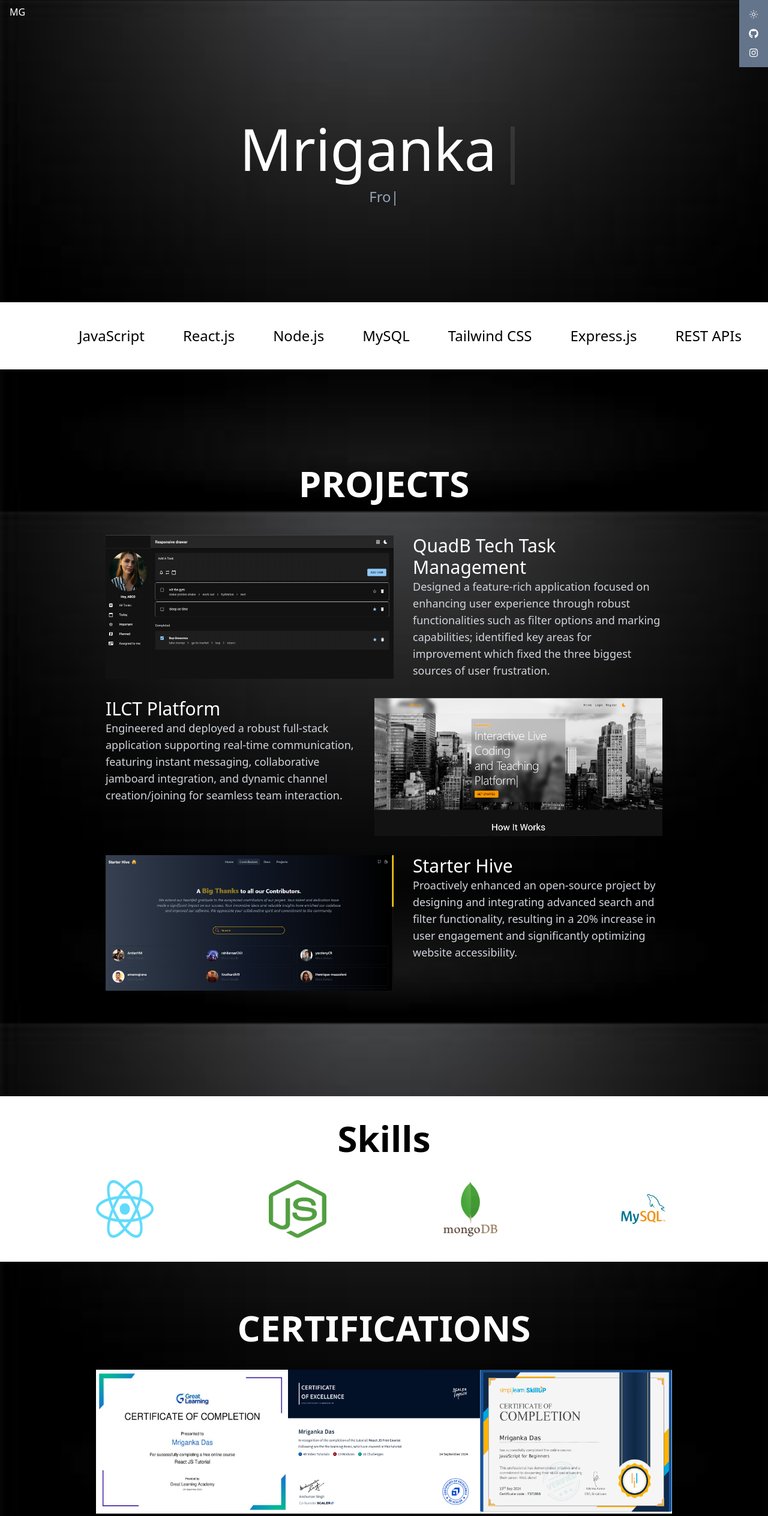
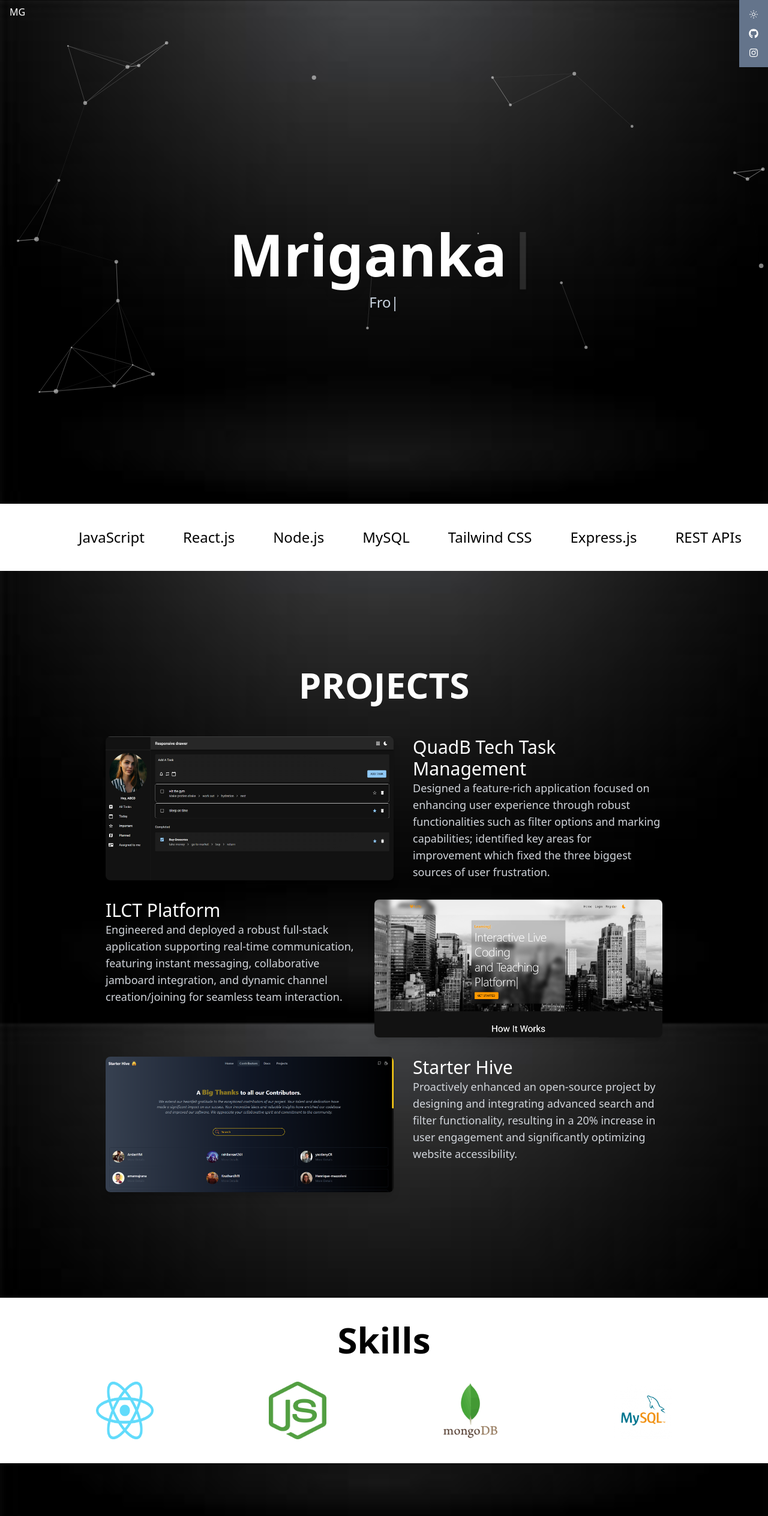
Before and after one commit to turtlebeasts/mriganka-portfolio, a React (Vite) app: page / in a window 1280 px wide. Shown: the top 2528 px of the page at 60% size. Built offline with nearby package versions, Linux system fonts and the light colour scheme.

Commit message:
framer motion animation added

```diff
--- a/package.json
+++ b/package.json
@@ -13,6 +13,9 @@
     "deploy": "gh-pages -d dist"
   },
   "dependencies": {
+    "@tsparticles/react": "^3.0.0",
+    "@tsparticles/slim": "^3.8.1",
+    "framer-motion": "^12.4.2",
     "react": "^18.3.1",
     "react-dom": "^18.3.1",
     "react-icons": "^5.4.0",
--- a/src/components/Achievements.jsx
+++ b/src/components/Achievements.jsx
@@ -4,11 +4,20 @@ import Holopin_2022_10_03 from "../assets/achievements/Holopin-2022-10-03.png";
 import cyberhacktics2020 from "../assets/achievements/cyberhacktics2020.png";
 import deadface2021 from "../assets/achievements/deadface2021.png";
 import deadface2020 from "../assets/achievements/deadface2020.png";
+import { motion } from "framer-motion";
 
 export default function Achievements() {
   return (
     <div className="py-10 md:px-40 bg-white text-black text-center">
-      <h1 className="text-3xl md:text-6xl font-bold py-20">ACHIEVEMENTS</h1>
+      <motion.h1
+        initial={{ opacity: 0, y: -30 }}
+        whileInView={{ opacity: 1, y: 0 }}
+        viewport={{ once: true, amount: 0.2 }}
+        transition={{ duration: 1 }}
+        className="text-3xl md:text-6xl font-bold py-20"
+      >
+        ACHIEVEMENTS
+      </motion.h1>
       <div className="flex items-center space-x-4 flex-col md:flex-row ">
         <img
           src={gateways2023}
--- a/src/components/Certifications.jsx
+++ b/src/components/Certifications.jsx
@@ -1,31 +1,51 @@
+import { motion } from "framer-motion";
 import reactjs from "../assets/certifications/reactjs.png";
 import reactAdvance from "../assets/certifications/reactjsadvance.png";
 import javascript from "../assets/certifications/javascript.png";
 
 export default function Certifications() {
   const certificates = [
-    {
-      name: "ReactJS",
-      image: reactjs,
-    },
-    {
-      name: "ReactJS Advance",
-      image: reactAdvance,
-    },
-    {
-      name: "Javascript ES6",
-      image: javascript,
-    },
+    { name: "ReactJS", image: reactjs },
+    { name: "ReactJS Advance", image: reactAdvance },
+    { name: "Javascript ES6", image: javascript },
   ];
+
   return (
-    <div className="text-white text-center py-10 px-4 md:px-40 ">
-      <h1 className="text-3xl md:text-6xl font-bold py-10">CERTIFICATIONS</h1>
+    <div className="text-white text-center py-10 px-4 md:px-40">
+      <motion.h1
+        initial={{ opacity: 0, y: -50 }}
+        whileInView={{ opacity: 1, y: 0 }}
+        viewport={{ once: true, amount: 0.2 }}
+        transition={{ duration: 0.8 }}
+        className="text-3xl md:text-6xl font-bold py-10"
+      >
+        CERTIFICATIONS
+      </motion.h1>
       <div className="flex flex-col items-center justify-center md:flex-row md:justify-between">
         {certificates.map((item, key) => (
-          <div className="text-center" key={key}>
-            <img src={item.image} alt={item.name} className="w-96 h-60" />
-            <h1 className="text-2xl font-medium py-10">{item.name}</h1>
-          </div>
+          <motion.div
+            key={key}
+            className="text-center"
+            initial={{ opacity: 0, scale: 0.8 }}
+            whileInView={{ opacity: 1, scale: 1 }}
+            viewport={{ once: true, amount: 0.2 }}
+            transition={{ duration: 0.5, delay: key * 0.2 }}
+            whileHover={{ scale: 1.05 }}
+          >
+            <img
+              src={item.image}
+              alt={item.name}
+              className="w-96 h-60 rounded-lg shadow-lg"
+            />
+            <motion.h1
+              className="text-2xl font-medium py-10"
+              initial={{ opacity: 0 }}
+              whileInView={{ opacity: 1 }}
+              transition={{ duration: 0.5, delay: key * 0.3 }}
+            >
+              {item.name}
+            </motion.h1>
+          </motion.div>
         ))}
       </div>
     </div>
--- a/src/components/HeroSection.jsx
+++ b/src/components/HeroSection.jsx
@@ -1,19 +1,64 @@
 import { ReactTyped } from "react-typed";
+import { motion } from "framer-motion";
+import Particles from "@tsparticles/react";
+import { loadSlim } from "@tsparticles/slim";
+import { useCallback } from "react";
+import ParticleBackground from "./ParticleBackground";
 
 export default function HeroSection() {
+  const particlesInit = useCallback(async (engine) => {
+    await loadSlim(engine);
+  }, []);
+
   return (
-    <div className="text-white py-40 flex flex-col justify-center items-center space-y-4">
-      <h1 className="text-6xl md:text-8xl">
+    <div className="relative h-screen flex flex-col justify-center items-center space-y-4  overflow-hidden">
+      {/* Particle Background */}
+      {/* <Particles
+        id="tsparticles"
+        init={particlesInit}
+        options={{
+          particles: {
+            number: { value: 60 },
+            color: { value: "#ffffff" },
+            shape: { type: "circle" },
+            opacity: { value: 0.5, random: true },
+            size: { value: 3, random: true },
+            move: { speed: 1, direction: "none", outModes: "out" },
+            links: {
+              enable: true,
+              distance: 150,
+              color: "#ffffff",
+              opacity: 0.4,
+            },
+          },
+        }}
+        className="absolute inset-0"
+      /> */}
+
+      <ParticleBackground />
+      {/* Animated Text */}
+      <motion.h1
+        initial={{ opacity: 0, y: -50 }}
+        animate={{ opacity: 1, y: 0 }}
+        transition={{ duration: 1 }}
+        className="text-6xl md:text-8xl font-extrabold text-white drop-shadow-lg"
+      >
         <ReactTyped strings={["Mriganka"]} typeSpeed={40} />
-      </h1>
-      <h4 className="text-2xl text-slate-400">
+      </motion.h1>
+
+      <motion.h4
+        initial={{ opacity: 0, y: 20 }}
+        animate={{ opacity: 1, y: 0 }}
+        transition={{ duration: 1, delay: 0.5 }}
+        className="text-2xl text-slate-300 drop-shadow-lg"
+      >
         <ReactTyped
           strings={["Frontend Developer", "Tester", "Geek/Enthusiast"]}
           typeSpeed={40}
           backSpeed={50}
           loop
         />
-      </h4>
+      </motion.h4>
     </div>
   );
 }
--- /dev/null
+++ b/src/components/ParticleBackground.jsx
@@ -0,0 +1,67 @@
+import { useEffect, useState } from "react";
+import Particles, { initParticlesEngine } from "@tsparticles/react";
+import { loadSlim } from "@tsparticles/slim";
+
+const ParticleBackground = () => {
+  const [init, setInit] = useState(false);
+
+  useEffect(() => {
+    initParticlesEngine(async (engine) => {
+      await loadSlim(engine);
+    }).then(() => {
+      setInit(true);
+    });
+  }, []);
+
+  return (
+    init && (
+      <div className="absolute inset-0 z-0 pointer-events-none">
+        <Particles
+          id="tsparticles"
+          options={{
+            fullScreen: false,
+            fpsLimit: 120,
+            interactivity: {
+              events: {
+                onClick: { enable: true, mode: "push" },
+                onHover: { enable: true, mode: "repulse" },
+                resize: true,
+              },
+              modes: {
+                push: { quantity: 4 },
+                repulse: { distance: 200, duration: 0.4 },
+              },
+            },
+            particles: {
+              color: { value: "#ffffff" },
+              links: {
+                color: "#b3b3b3",
+                distance: 150,
+                enable: true,
+                opacity: 0.5,
+                width: 1,
+              },
+              move: {
+                enable: true,
+                speed: 3,
+                direction: "none",
+                outModes: { default: "out" },
+                straight: false,
+              },
+              number: {
+                value: 80,
+                density: { enable: true, area: 800 },
+              },
+              opacity: { value: 0.5 },
+              shape: { type: "circle" },
+              size: { value: { min: 1, max: 4 } },
+            },
+            detectRetina: true,
+          }}
+        />
+      </div>
+    )
+  );
+};
+
+export default ParticleBackground;
--- a/src/components/ProjectsSection.jsx
+++ b/src/components/ProjectsSection.jsx
@@ -1,3 +1,5 @@
+import { motion } from "framer-motion";
+
 export default function ProjectsSection() {
   const projects = [
     {
@@ -19,26 +21,56 @@ export default function ProjectsSection() {
         "Proactively enhanced an open-source project by designing and integrating advanced search and filter functionality, resulting in a 20% increase in user engagement and significantly optimizing website accessibility.",
     },
   ];
+
   return (
     <div className="flex flex-col justify-center items-center py-40 md:px-40 text-white">
-      <h1 className="text-6xl font-bold mb-10">PROJECTS</h1>
+      <motion.h1
+        initial={{ opacity: 0, y: -30 }}
+        whileInView={{ opacity: 1, y: 0 }}
+        viewport={{ once: true, amount: 0.2 }}
+        transition={{ duration: 1 }}
+        className="text-6xl font-bold mb-10"
+      >
+        PROJECTS
+      </motion.h1>
       {projects.map((item, key) => (
-        <div
+        <motion.div
+          key={key}
           className={`block md:flex ${
             key % 2 ? "flex-row-reverse" : "flex-row"
           }`}
-          key={key}
+          initial={{ opacity: 0, x: key % 2 ? 100 : -100 }}
+          whileInView={{ opacity: 1, x: 0 }}
+          viewport={{ once: true, amount: 0.2 }}
+          transition={{ duration: 1, delay: key * 0.3 }}
         >
-          <img
+          <motion.img
             src={item.image}
             alt={item.title}
-            className="m-4 w-11/12 md:w-1/2 "
+            className="m-4 w-11/12 md:w-1/2 rounded-lg shadow-lg"
+            whileHover={{ scale: 1.05 }}
           />
           <div className="p-4">
-            <h1 className="text-3xl">{item.title}</h1>
-            <p className="text-lg text-gray-300">{item.description}</p>
+            <motion.h1
+              className="text-3xl"
+              initial={{ opacity: 0 }}
+              whileInView={{ opacity: 1 }}
+              viewport={{ once: true, amount: 0.2 }}
+              transition={{ duration: 0.5, delay: key * 0.4 }}
+            >
+              {item.title}
+            </motion.h1>
+            <motion.p
+              className="text-lg text-gray-300"
+              initial={{ opacity: 0 }}
+              whileInView={{ opacity: 1 }}
+              viewport={{ once: true, amount: 0.2 }}
+              transition={{ duration: 0.5, delay: key * 0.5 }}
+            >
+              {item.description}
+            </motion.p>
           </div>
-        </div>
+        </motion.div>
       ))}
     </div>
   );
--- a/src/components/SkillSection.jsx
+++ b/src/components/SkillSection.jsx
@@ -1,3 +1,4 @@
+import { motion } from "framer-motion";
 import reactjs from "../assets/react-icon.png";
 import nodejs from "../assets/nodejs.png";
 import mysql from "../assets/mysql.png";
@@ -5,33 +6,35 @@ import mongodb from "../assets/mongodb.webp";
 
 export default function SkillSection() {
   const images = [
-    {
-      name: "React JS",
-      image: reactjs,
-    },
-    {
-      name: "Node JS",
-      image: nodejs,
-    },
-    {
-      name: "MongoDB",
-      image: mongodb,
-    },
-    {
-      name: "MySQL",
-      image: mysql,
-    },
+    { name: "React JS", image: reactjs },
+    { name: "Node JS", image: nodejs },
+    { name: "MongoDB", image: mongodb },
+    { name: "MySQL", image: mysql },
   ];
+
   return (
     <div className="py-10 px-4 md:px-40 bg-white text-center">
-      <h1 className="text-4xl md:text-6xl font-bold mb-10">Skills</h1>
+      <motion.h1
+        className="text-4xl md:text-6xl font-bold mb-10"
+        initial={{ opacity: 0, y: -20 }}
+        whileInView={{ opacity: 1, y: 0 }}
+        transition={{ duration: 0.8 }}
+        viewport={{ once: true, amount: 0.2 }}
+      >
+        Skills
+      </motion.h1>
       <div className="flex justify-between">
         {images.map((item, key) => (
-          <img
+          <motion.img
+            key={key}
             src={item.image}
             alt={item.name}
             className="w-14 h-14 md:w-24 md:h-24"
-            key={key}
+            initial={{ opacity: 0, scale: 0.8 }}
+            whileInView={{ opacity: 1, scale: 1 }}
+            whileHover={{ scale: 1.1, rotate: 5 }}
+            transition={{ duration: 0.5, delay: key * 0.2 }}
+            viewport={{ once: true, amount: 0.2 }}
           />
         ))}
       </div>
--- a/src/components/SkillsMarquee.jsx
+++ b/src/components/SkillsMarquee.jsx
@@ -1,6 +1,6 @@
-import React from "react";
+import { motion } from "framer-motion";
 
-const SkillsMarquee = () => {
+export default function SkillsMarquee() {
   const skills = [
     "JavaScript",
     "React.js",
@@ -13,18 +13,23 @@ const SkillsMarquee = () => {
 
   return (
     <div className="relative w-full overflow-hidden bg-white py-10 text-black">
-      <div className="flex animate-marquee whitespace-nowrap">
+      <motion.div
+        className="flex whitespace-nowrap"
+        initial={{ x: "100%" }}
+        animate={{ x: "-100%" }}
+        transition={{ repeat: Infinity, duration: 15, ease: "linear" }}
+      >
         {skills.map((skill, index) => (
-          <span
+          <motion.span
             key={index}
             className="text-2xl font-medium mx-8 hover:text-yellow-300 transition duration-200"
+            whileHover={{ scale: 1.2 }}
+            whileTap={{ scale: 0.9 }}
           >
             {skill}
-          </span>
+          </motion.span>
         ))}
-      </div>
+      </motion.div>
     </div>
   );
-};
-
-export default SkillsMarquee;
+}
```
Also changed, not shown: 1 other file (tests, documents, lock files or other folders).
